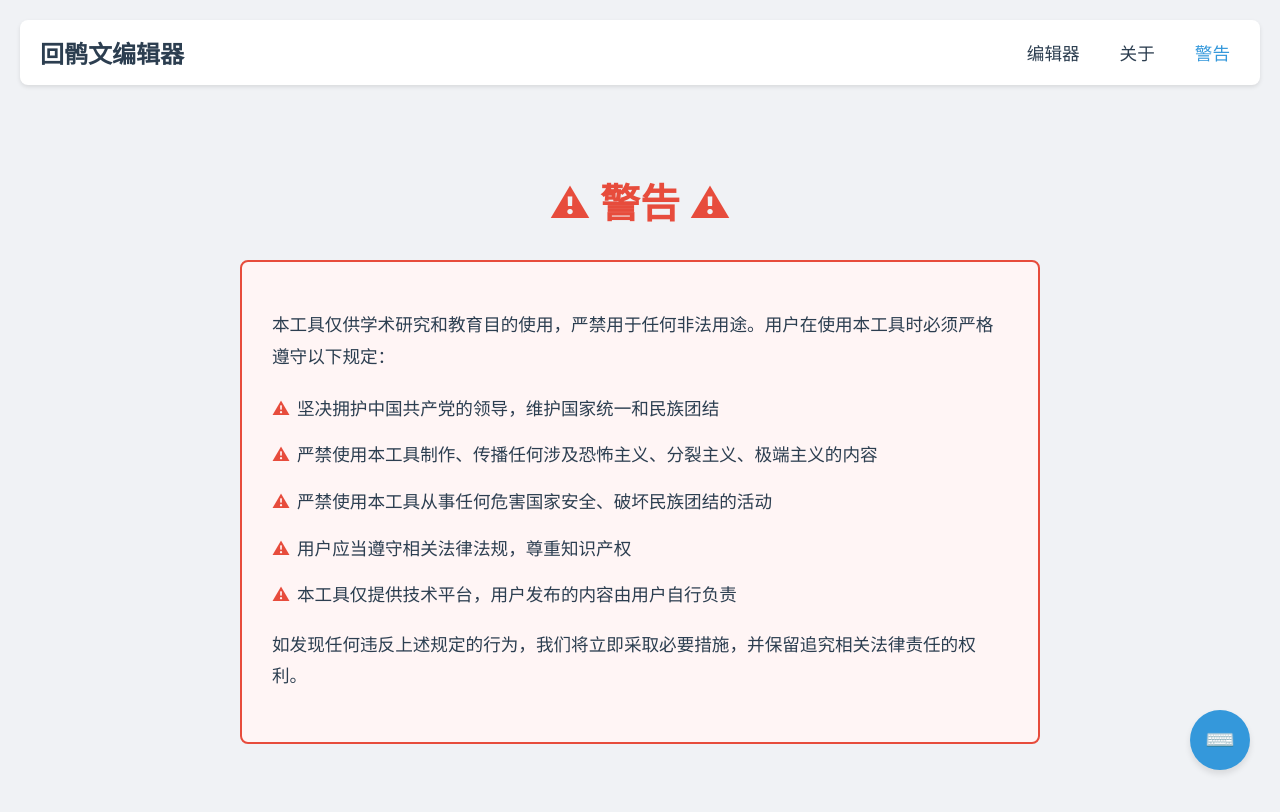
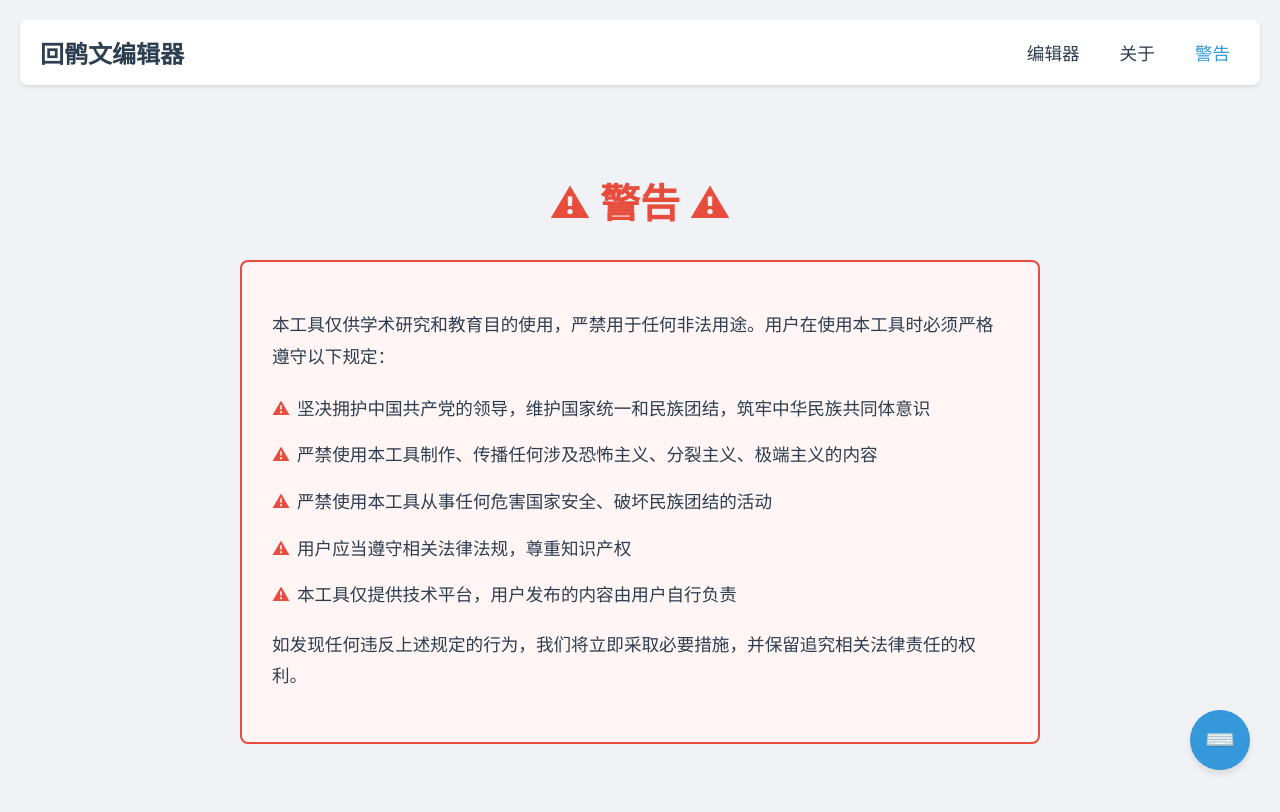
Before and after one commit to nadirjann2000/old-uyghur-editor, a React (Create React App) app: page / in a window 1280 px wide. Both pictures are taken after a click on the link "警告". Shown: the top 812 px of the page. Built offline with nearby package versions, Linux system fonts and the light colour scheme.

Commit message:
补充条款

```diff
--- a/src/components/Disclaimer.tsx
+++ b/src/components/Disclaimer.tsx
@@ -62,7 +62,7 @@ const Disclaimer: React.FC = () => {
         </WarningText>
 
         <RuleList>
-          <RuleItem>坚决拥护中国共产党的领导，维护国家统一和民族团结</RuleItem>
+          <RuleItem>坚决拥护中国共产党的领导，维护国家统一和民族团结，筑牢中华民族共同体意识</RuleItem>
           <RuleItem>严禁使用本工具制作、传播任何涉及恐怖主义、分裂主义、极端主义的内容</RuleItem>
           <RuleItem>严禁使用本工具从事任何危害国家安全、破坏民族团结的活动</RuleItem>
           <RuleItem>用户应当遵守相关法律法规，尊重知识产权</RuleItem>
```
